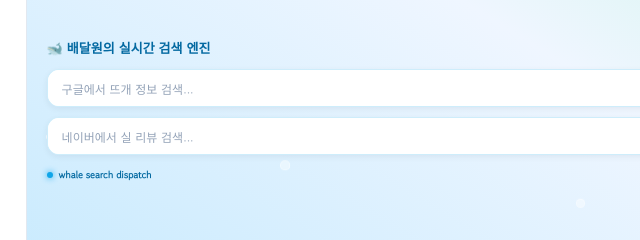
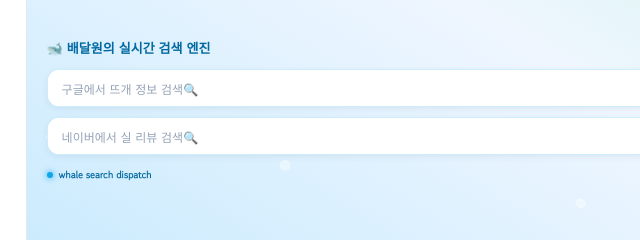
Before and after one commit to sunshine32107s/delivery-search-widget, a plain HTML site: page index.html in a window 1280 px wide. Shown: the part 290-530 px from the top of the page, 0-640 px from the left. Drawn offline with Linux system fonts and the light colour scheme.

Commit message:
Update index.html

```diff
--- a/index.html
+++ b/index.html
@@ -156,12 +156,12 @@
 
     <div class="search-container">
       <form class="search-row google" action="https://www.google.com/search" method="GET" target="_blank">
-        <input type="text" name="q" class="search-input" placeholder="구글에서 뜨개 정보 검색..." required />
+        <input type="text" name="q" class="search-input" placeholder="구글에서 뜨개 정보 검색🔍" required />
         <button type="submit" class="search-btn">구글</button>
       </form>
 
       <form class="search-row naver" action="https://search.naver.com/search.naver" method="GET" target="_blank">
-        <input type="text" name="query" class="search-input" placeholder="네이버에서 실 리뷰 검색..." required />
+        <input type="text" name="query" class="search-input" placeholder="네이버에서 실 리뷰 검색🔍" required />
         <button type="submit" class="search-btn">네이버</button>
       </form>
     </div>
```
